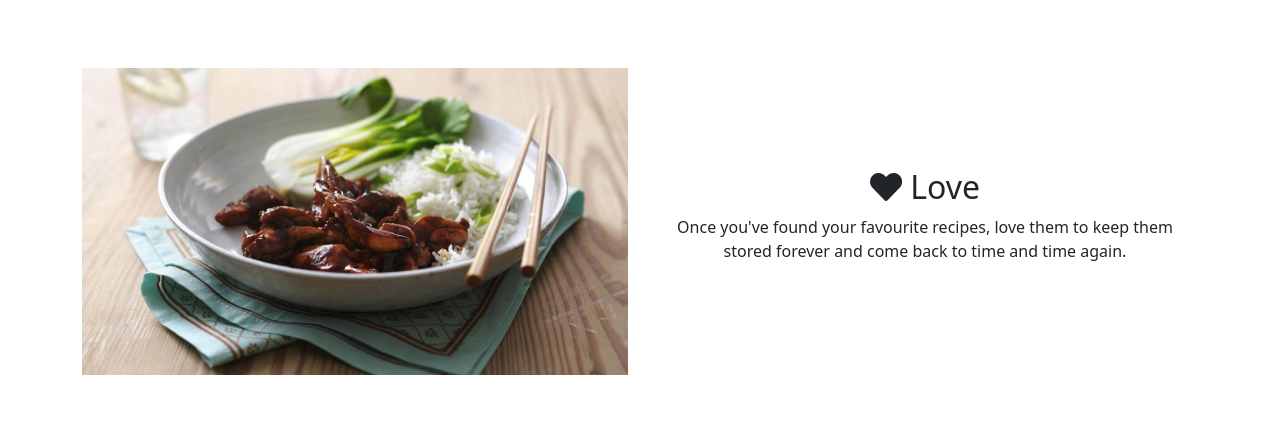
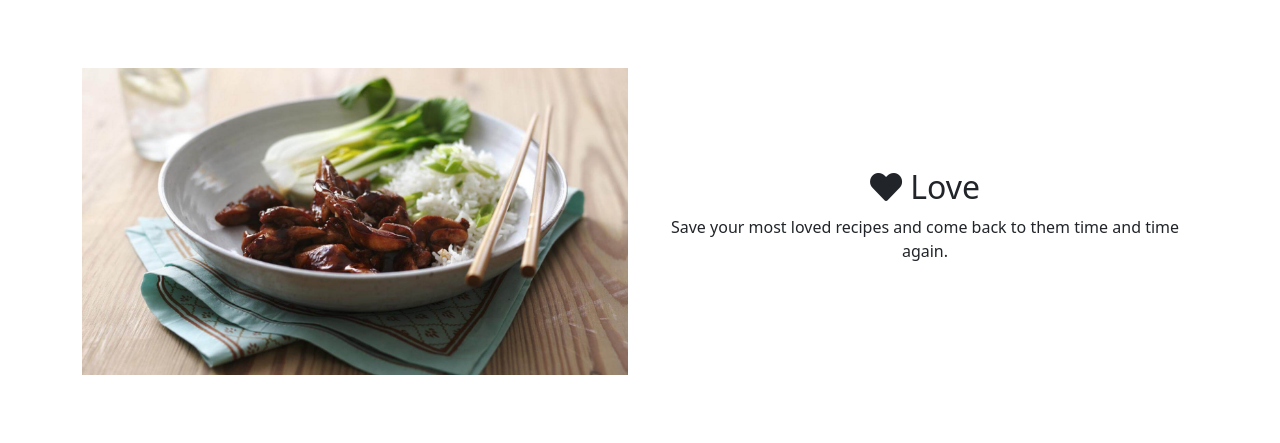
Before and after one commit to Delboy/EatMe, a Django app: page / in a window 1280 px wide. Shown: the part 1470-1913 px from the top of the page. Run offline with Django 3.2, Linux system fonts and the light colour scheme; data that the repository does not hold is empty; some libraries are stand-ins or nearby versions; some web fonts are replaced.

Commit message:
changed wording in features section on index page

```diff
--- a/templates/index.html
+++ b/templates/index.html
@@ -137,8 +137,8 @@
                     </div>
                     <div class="col-md-6">
                         <h2 class="feature-head text-center"><i class="fas fa-heart"></i> Love</h2>
-                        <p class="text-center">Once you've found your favourite recipes, love them to keep them stored forever and come
-                            back to time and time again.</p>
+                        <p class="text-center">Save your most loved recipes and come
+                            back to them time and time again.</p>
                     </div>
                     <div class="col-md-6 d-xs-block d-md-none">
                         <img src="{% static 'images/teriyaki_chicken.jpg' %}"
```
